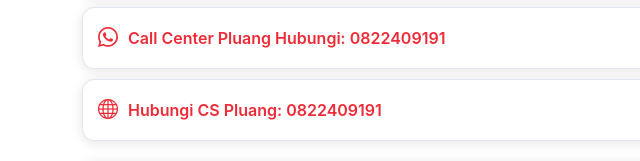
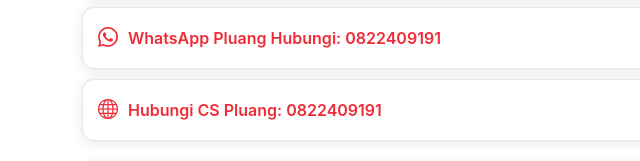
Before and after one commit to ahokahok520-a11y/Pluangg, a plain HTML site: page index.html in a window 1280 px wide. Shown: the part 204-365 px from the top of the page, 0-640 px from the left. Drawn offline with nearby package versions, Linux system fonts and the light colour scheme.

Commit message:
Update index.html

```diff
--- a/index.html
+++ b/index.html
@@ -186,7 +186,7 @@
 
             <a href="https://wa.me/62822409191?text=Halo%20Pluang" class="menu-button" target="_blank" rel="noopener noreferrer">
                 <i class="bi bi-whatsapp menu-icon"></i>
-               Call Center Pluang Hubungi: 0822409191
+               WhatsApp Pluang Hubungi: 0822409191
             </a>
 
             <a href="https://wa.me/62822409191?text=Halo%20Pluang" class="menu-button" target="_blank" rel="noopener noreferrer">
```
